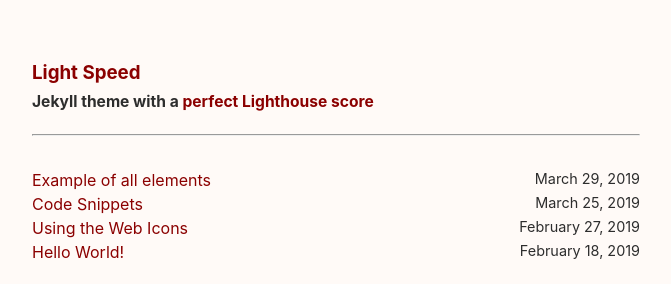
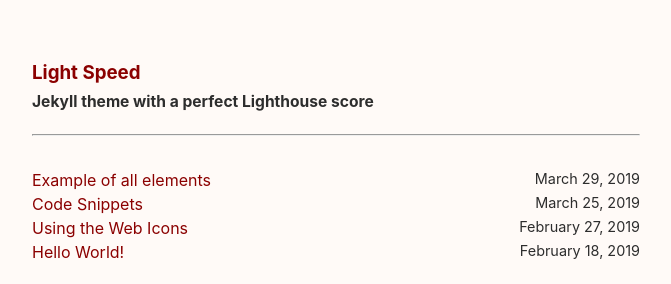
Before and after one commit to bradleytaunt/lightspeed, a Jekyll site: the page built from index.html, in a window 1280 px wide. Shown: the top 284 px of the page, without its empty margins (304-975 px from the left). Built offline with Jekyll 4.4.1, drawn with Linux system fonts in a browser that asks for light colours; the list of posts is cut into pages by our own code.

Commit message:
fix: update ruby version and remove pagination mentions in config

```diff
--- a/_config.yml
+++ b/_config.yml
@@ -4,9 +4,7 @@
 # Setup
 title:               'Light Speed'
 url:                 https://lightspeed.netlify.com
-tagline:             'Jekyll theme with a <a href="">perfect Lighthouse score</a>'
-paginate:            6
-paginate_path:       "/page:num/"
+tagline:             'Jekyll theme with a perfect Lighthouse score'
 baseurl:             ""
 
 # Includes
```
Also changed, not shown: 1 other file.
